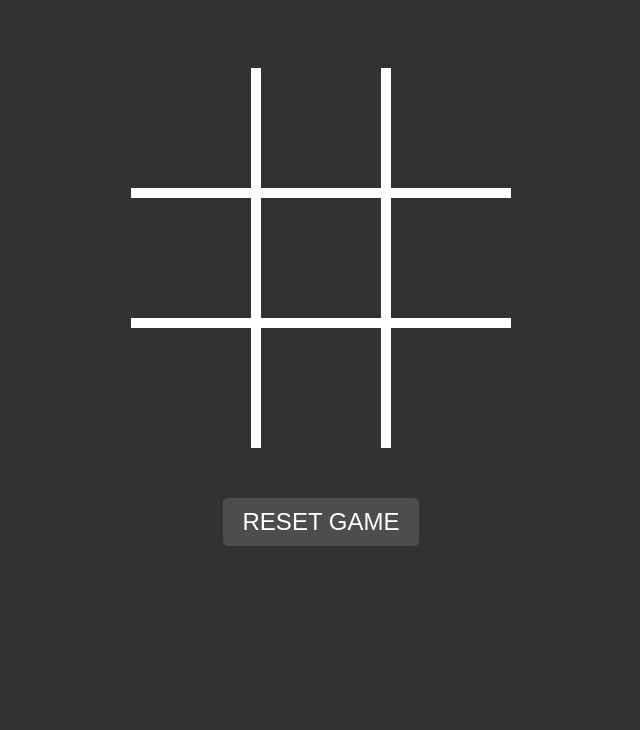
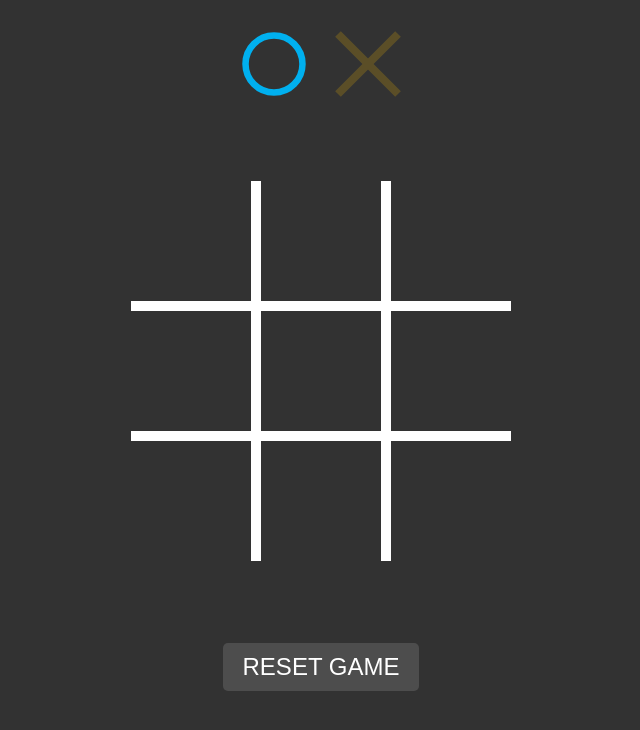
Before and after one commit to blueanoli/tictactoe, a plain HTML site: page index.html in a window 1280 px wide. Both pictures are taken after a click on the button "RESET GAME". Shown: the part 58-788 px from the top of the page, without its empty margins (319-959 px from the left). Drawn offline with Linux system fonts and the light colour scheme.

Commit message:
added player ui

```diff
--- a/index.html
+++ b/index.html
@@ -11,6 +11,15 @@
 
 <body onload="init()">
     <h1>Tic Tac Toe</h1>
+    <div class="player">
+        <svg id="player1" class="active" width="70" height="70" viewBox="0 0 86 86" xmlns="http://www.w3.org/2000/svg">
+            <circle cx="43" cy="43" r="35" stroke="#00B0EF" stroke-width="8" fill="none" />
+        </svg>
+        <svg id="player2" class="not-active" width="70" height="70" viewBox="0 0 70 70" xmlns="http://www.w3.org/2000/svg">
+            <path d="M5,5 L65,65" stroke="#FFC000" stroke-width="8" fill="none" />
+            <path d="M65,5 L5,65" stroke="#FFC000" stroke-width="8" fill="none" />
+        </svg>
+    </div>
     <div id="content"></div>
     <div class="button-div">
         <button onclick="restartGame()">RESET GAME</button>
--- a/script.js
+++ b/script.js
@@ -44,15 +44,20 @@ function handleClick(index, tdElement) {
         fields[index] = currentPlayer;
         tdElement.innerHTML = currentPlayer === 'circle' ? generateCircleSVG() : generateCrossSVG();
 
-        const winningCondition = checkForWin(currentPlayer); // Überprüfe auf Gewinn und erhalte die Gewinnbedingung
+
+
+        const winningCondition = checkForWin(currentPlayer);
         if (winningCondition) {
             gameIsOver = true;
-            drawWinLine(winningCondition); // Übergebe die Gewinnbedingung an drawWinLine
+            drawWinLine(winningCondition);
+            deactivatePlayer(); // Entferne alle Spieleraktivierungen, da das Spiel vorbei ist
         } else {
-            currentPlayer = currentPlayer === 'circle' ? 'cross' : 'circle'; // Wenn der aktuelle Spieler 'circle' ist dann ändere ihn zu 'cross' ansonsten zu 'circle'
+            currentPlayer = currentPlayer === 'circle' ? 'cross' : 'circle';
+            activatePlayer(currentPlayer); // Aktiviere den aktuellen Spieler
         }
     }
 }
+
 
 function checkForWin(player) {
     const winningCondition = winConditions.find(condition => condition.every(index => fields[index] === player));
@@ -160,5 +165,31 @@ function restartGame() {
     fields = Array(9).fill(null);
     currentPlayer = 'circle';
     gameIsOver = false;
+    activatePlayer(currentPlayer);
     render();
 }
+
+function activatePlayer(player) {
+    const player1Element = document.getElementById('player1');
+    const player2Element = document.getElementById('player2');
+
+    if (player === 'circle') {
+        player1Element.classList.add('active');
+        player1Element.classList.remove('not-active');
+        player2Element.classList.add('not-active');
+        player2Element.classList.remove('active');
+    } else if (player === 'cross') {
+        player2Element.classList.add('active');
+        player2Element.classList.remove('not-active');
+        player1Element.classList.add('not-active');
+        player1Element.classList.remove('active');
+    }
+}
+
+function deactivatePlayer() {
+    const player1Element = document.getElementById('player1');
+    const player2Element = document.getElementById('player2');
+
+    player1Element.classList.remove('active', 'not-active');
+    player2Element.classList.remove('active', 'not-active');
+}
--- a/style.css
+++ b/style.css
@@ -11,6 +11,20 @@ h1 {
     text-align: center;
     margin-top: 12px;
     font-size: 32px;
+}
+.player{
+    display: flex;
+    justify-content: center;
+    align-items: center;
+    gap: 24px;
+    margin: 32px 0;
+    width: 100%;
+}
+.active{
+    opacity: 1;
+}
+.not-active{
+    opacity: 0.2;
 }
 #content{
     display: flex;
@@ -62,6 +76,7 @@ button {
     border: none;
     cursor: pointer;
     border-radius: 5px;
+    margin-top: 32px;
 }
 button:hover {
     background-color: #666666;
```
